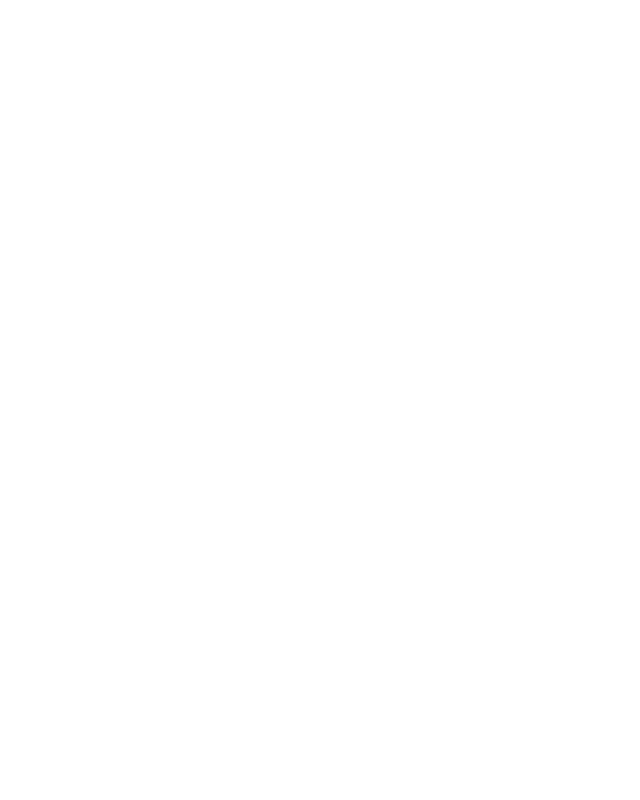
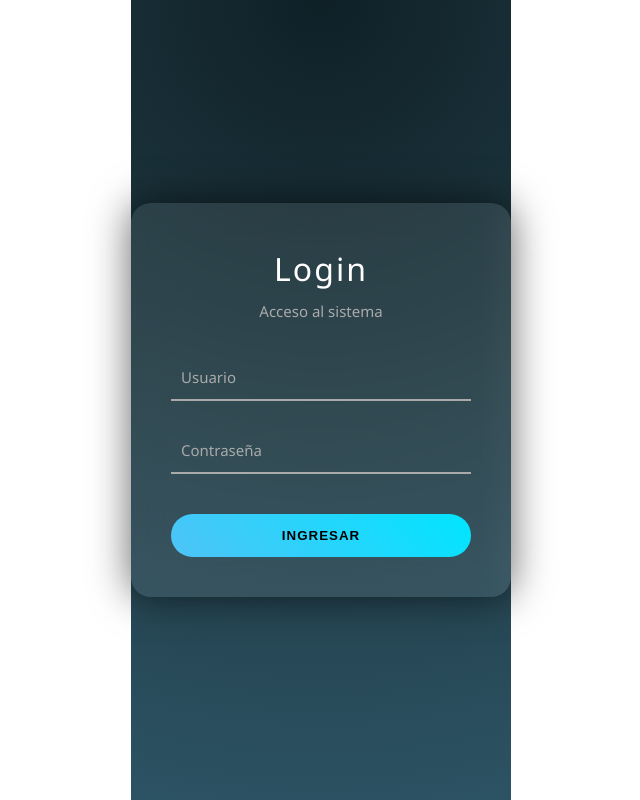
Before and after one commit to jhoancamilorayomejia/supplier-jwt, a Vue app: page /api/login in a window 1280 px wide. Before the commit this address had no page. Shown: the whole page, without its empty margins (129-769 px from the left). Built offline with nearby package versions, Linux system fonts and the light colour scheme.

Commit message:
framework endpoint local

```diff
--- a/src/router/index.js
+++ b/src/router/index.js
@@ -6,7 +6,7 @@
   history: createWebHistory(import.meta.env.BASE_URL),
   routes: [
     {
-      path: '/',
+      path: '/api/login', // <-- esta es la ruta para abrir en el navegador
       name: 'login',
       component: LoginView
     },
@@ -14,6 +14,10 @@
       path: '/dashboard',
       name: 'dashboard',
       component: DashboardView
+    },
+    {
+      path: '/', // redirige automáticamente a /login
+      redirect: '/api/login'
     }
   ]
 })
--- a/src/views/LoginView.vue
+++ b/src/views/LoginView.vue
@@ -79,83 +79,89 @@
 }
 
 .login-box {
-  width: 480px;              /* 🔥 MÁS GRANDE */
-  padding: 60px 50px;       /* 🔥 MÁS ESPACIADO */
-  border-radius: 25px;
+  width: 380px;
+  padding: 40px;
+  border-radius: 20px;
   background: rgba(255, 255, 255, 0.08);
-  backdrop-filter: blur(20px);
-  box-shadow: 0 0 60px rgba(0, 0, 0, 0.8);
+  backdrop-filter: blur(15px);
+  box-shadow: 0 0 40px rgba(0, 0, 0, 0.6);
   color: white;
   text-align: center;
 }
 
 .login-box h1 {
-  font-size: 2.8rem;        /* 🔥 TÍTULO MÁS GRANDE */
-  margin-bottom: 10px;
-  letter-spacing: 3px;
+  font-size: 2rem;
+  margin-bottom: 5px;
+  letter-spacing: 2px;
 }
 
 .login-box p {
-  color: #bbb;
-  margin-bottom: 40px;
-  font-size: 1.1rem;
+  color: #aaa;
+  margin-bottom: 30px;
 }
 
 .field {
   position: relative;
-  margin-bottom: 35px;      /* MÁS SEPARACIÓN */
+  margin-bottom: 25px;
 }
 
 .field input {
   width: 100%;
-  padding: 18px 12px;       /* INPUT MÁS GRANDE */
+  padding: 14px 10px;
   background: transparent;
   border: none;
   border-bottom: 2px solid #aaa;
   color: white;
-  font-size: 1.2rem;
+  font-size: 1rem;
 }
 
 .field label {
   position: absolute;
-  left: 12px;
+  left: 10px;
   top: 50%;
   transform: translateY(-50%);
   transition: 0.3s;
   color: #aaa;
   pointer-events: none;
-  font-size: 1.1rem;
 }
 
 .field input:focus + label,
 .field input:not(:placeholder-shown) + label {
-  top: -10px;
-  font-size: 0.85rem;
+  top: -8px;
+  font-size: 0.8rem;
   color: #4fc3f7;
+}
+
+.field input:focus {
+  outline: none;
+  border-bottom: 2px solid #4fc3f7;
 }
 
 button {
   width: 100%;
-  padding: 18px;
-  margin-top: 20px;
-  border-radius: 40px;
+  padding: 14px;
+  margin-top: 15px;
+  border-radius: 30px;
   background: linear-gradient(45deg, #4fc3f7, #00e5ff);
   border: none;
   color: #000;
   font-weight: bold;
-  font-size: 1.1rem;
   cursor: pointer;
-  letter-spacing: 2px;
+  letter-spacing: 1px;
   transition: 0.3s;
 }
 
+button:disabled {
+  opacity: 0.6;
+  cursor: not-allowed;
+}
+
 button:hover {
-  transform: scale(1.08);
+  transform: scale(1.05);
 }
 
 .mensaje {
-  margin-top: 20px;
-  font-size: 1rem;
+  margin-top: 15px;
+  font-size: 0.9rem;
 }
-
 </style>
--- a/vite.config.js
+++ b/vite.config.js
@@ -1,10 +1,8 @@
 import { fileURLToPath, URL } from 'node:url'
-
 import { defineConfig } from 'vite'
 import vue from '@vitejs/plugin-vue'
 import vueDevTools from 'vite-plugin-vue-devtools'
 
-// https://vite.dev/config/
 export default defineConfig({
   plugins: [
     vue(),
@@ -15,4 +13,22 @@
       '@': fileURLToPath(new URL('./src', import.meta.url))
     },
   },
+  server: {
+    port: 3000,
+    proxy: {
+      // Redirige solo otras rutas del backend, no /api/login
+      '/api': {
+        target: 'http://localhost:8080',
+        changeOrigin: true,
+        secure: false,
+        // Ignora exactamente '/api/login' para que Vue Router maneje esta ruta
+        bypass: (req) => {
+          if (req.url === '/api/login') {
+            console.log('Enpoint local /api/login')
+            return req.url
+          }
+        }
+      },
+    },
+  },
 })
```
